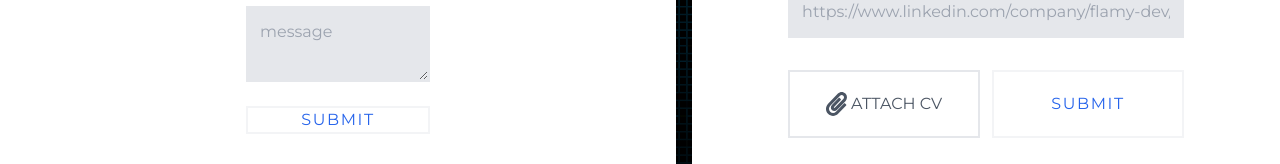
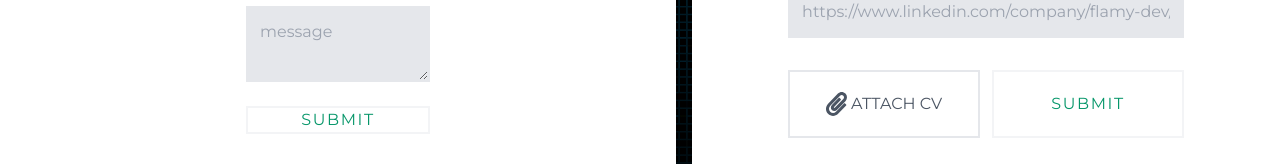
Before and after one commit to flamy-dev/website, a Next.js app: page /contact in a window 1280 px wide. Shown: the part 634-798 px from the top of the page. Built offline with nearby package versions, Linux system fonts and the light colour scheme.

Commit message:
HiringForm: add processing spinner

```diff
--- a/components/Button.tsx
+++ b/components/Button.tsx
@@ -1,8 +1,9 @@
-const Button = ({ type, children }) => {
+const Button = ({ type, children, ...rest }) => {
   return (
     <button
       type={type}
-      className="h-full w-full mt-6 font-medium tracking-widest uppercase text-blue-600 hover:text-blue-800 border-gray-100 border-2 hover:border-blue-500 focus:outline-none"
+      className="h-full w-full mt-6 font-medium tracking-widest uppercase text-green-600 hover:text-green-800 border-gray-100 border-2 hover:border-green-500 focus:outline-none disabled:bg-gray-200 disabled:text-green-800 disabled:cursor-not-allowed text-center justify-center items-center flex"
+      {...rest}
     >
       {children}
     </button>
--- a/components/HiringForm.tsx
+++ b/components/HiringForm.tsx
@@ -75,7 +75,7 @@ const HiringForm = (props) => {
           })}
           onSubmit={() => {
             const data = new FormData(formRef.current);
-            setIsProcessing(true)
+            setIsProcessing(true);
             fetch("/", {
               method: "POST",
               // @ts-ignore
@@ -227,8 +227,33 @@ const HiringForm = (props) => {
                   />
                 </span>
                 <span className="w-1/2">
-                  {/* @ts-ignore */}
-                  <Button type="submit" disabled={isProcessing}>{isProcessing ? "processing..." : "Submit"}</Button>
+                  <Button type="submit" disabled={isProcessing}>
+                    {isProcessing ? (
+                      <>
+                        <svg
+                          className="animate-spin h-5 w-5 mr-3"
+                          viewBox="0 0 24 24"
+                        >
+                          <circle
+                            className="opacity-25"
+                            cx="12"
+                            cy="12"
+                            r="10"
+                            stroke="currentColor"
+                            strokeWidth="4"
+                          ></circle>
+                          <path
+                            className="opacity-75"
+                            fill="currentColor"
+                            d="M4 12a8 8 0 018-8V0C5.373 0 0 5.373 0 12h4zm2 5.291A7.962 7.962 0 014 12H0c0 3.042 1.135 5.824 3 7.938l3-2.647z"
+                          ></path>
+                        </svg>
+                        Processing
+                      </>
+                    ) : (
+                      "Submit"
+                    )}
+                  </Button>
                 </span>
               </div>
               <div className="mt-6">
--- a/tailwind.config.js
+++ b/tailwind.config.js
@@ -37,6 +37,9 @@ module.exports = {
   variants: {
     extend: {
       backgroundImage: ["hover", "focus"],
+      textColor: ["disabled"],
+      backgroundColor: ["disabled"],
+      cursor: ['disabled']
     },
   },
   plugins: [],
```
